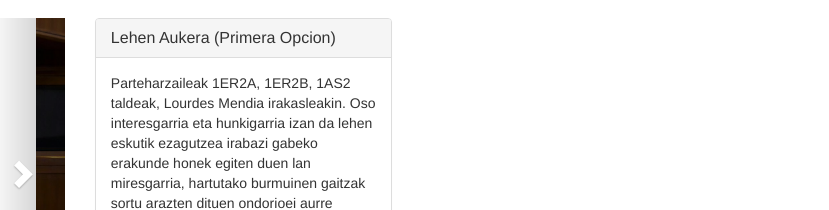
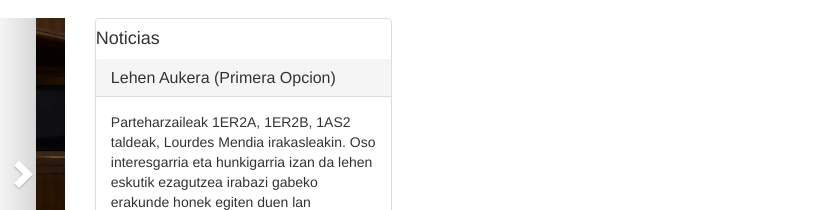
Before and after one commit to Davidzubi93/Examen_1Eval_Dise-o, a plain HTML site: page index.html in a window 1280 px wide. Shown: the part 433-643 px from the top of the page, 451-1280 px from the left. Drawn offline with Linux system fonts and the light colour scheme.

Commit message:
accordion menuan Noticias gehitu

```diff
--- a/index.html
+++ b/index.html
@@ -100,6 +100,7 @@
       	<div class="col-md-3 visible-md visible-lg">
     	   <div class="panel-group" id="accordion">
   <div class="panel panel-default">
+    <h4>Noticias</h4>
     <div class="panel-heading">
       <h4 class="panel-title">
         <a data-toggle="collapse" data-parent="#accordion" href="#collapse1">
```
